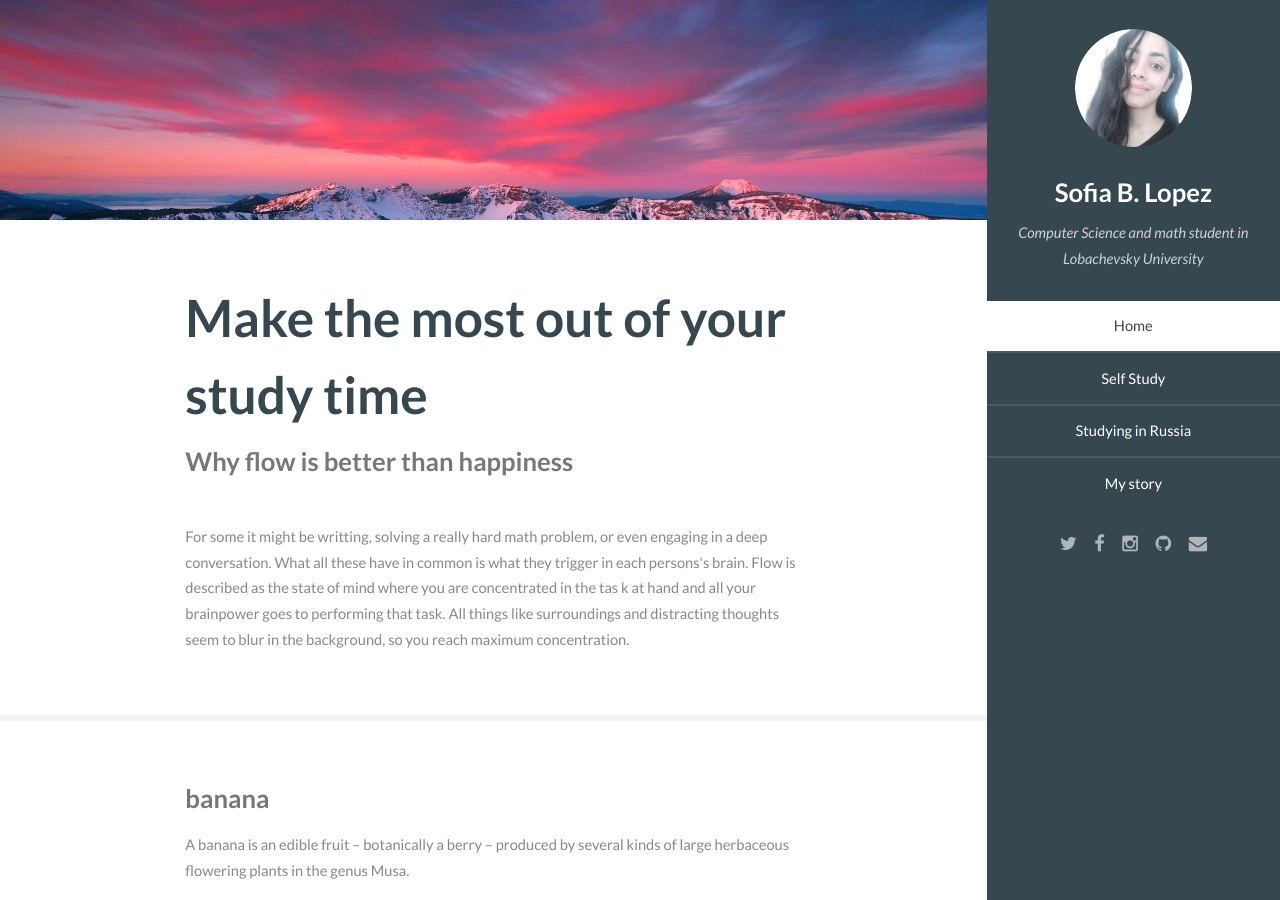
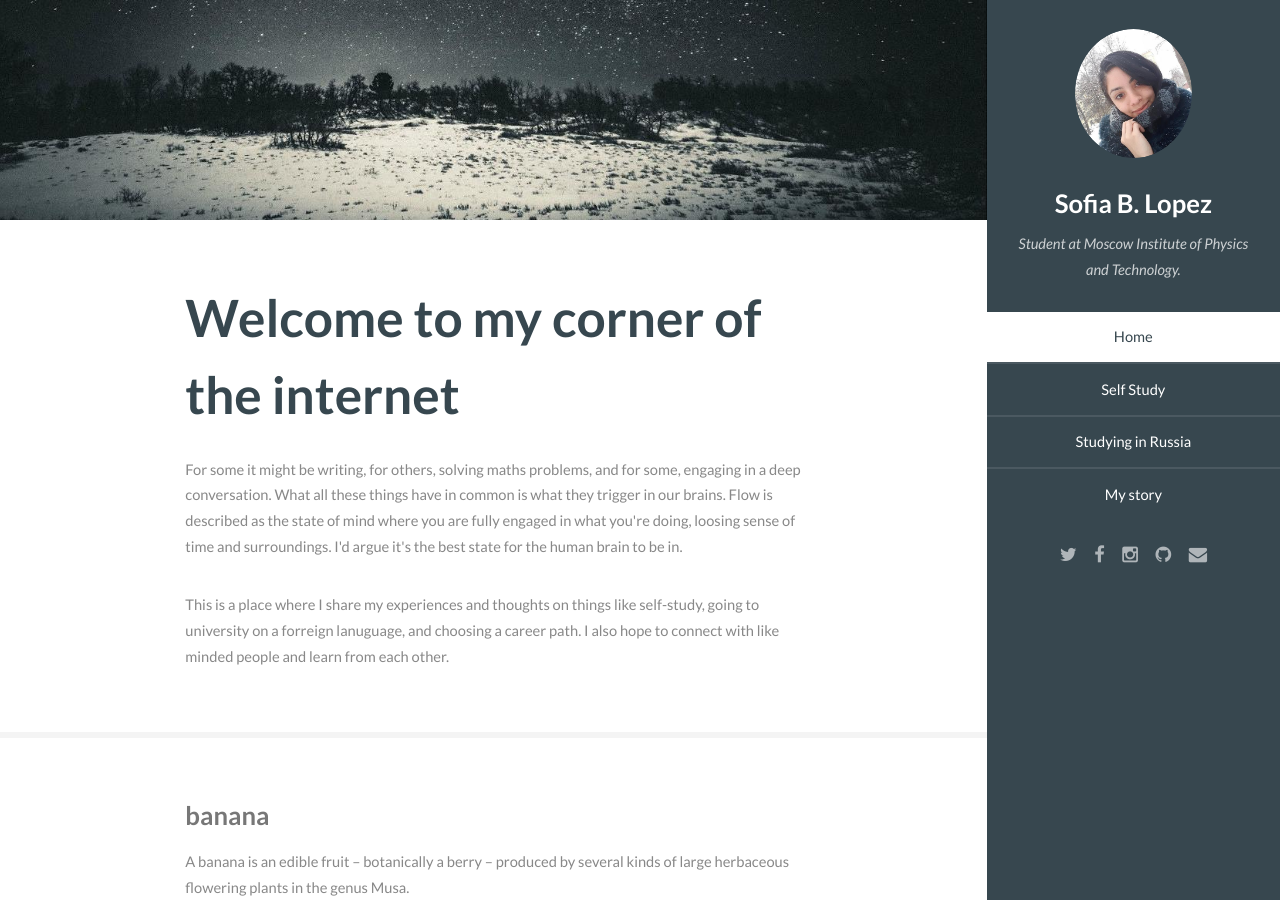
Before and after one commit to sofiabelen/sofiabelen.github.io, a Jekyll site: the page built from index.html, in a window 1280 px wide and 900 px high. Built offline with Jekyll 4.4.1, drawn with Linux system fonts in a browser that asks for light colours; the list of posts is cut into pages by our own code.

Commit message:
Change main page

```diff
--- a/Gemfile
+++ b/Gemfile
@@ -25,8 +25,7 @@ group :jekyll_plugins do
   gem "jekyll-seo-tag"
 end
 
-# Windows does not include zoneinfo files, so bundle the tzinfo-data gem
-gem "tzinfo-data", platforms: [:mingw, :mswin, :x64_mingw, :jruby]
+gem 'sassc'
 
 # Performance-booster for watching directories on Windows
 gem "wdm", "~> 0.1.0" if Gem.win_platform?
--- a/_config.yml
+++ b/_config.yml
@@ -6,9 +6,8 @@ description: > # this means to ignore newlines until "baseurl:"
   line in _config.yml. It will appear in your document head meta (for
   Google search results) and in your feed.xml site description.
 baseurl: "" # the subpath of your site, e.g. /blog/
-url: "http://lifelongflow.tk" # the base hostname & protocol for your site
-twitter_username: jekyllrb
-github_username:  jekyll
+url: "http://justanotherstudent.tk" # the base hostname & protocol for your site
+github_username:  sofiabelen
 
 # Build settings
 markdown: kramdown
--- a/_includes/head.html
+++ b/_includes/head.html
@@ -1,6 +1,6 @@
 
 	<head>
-		<title>Lifelong Flow</title>
+		<title>Just antoher student</title>
 		<meta http-equiv="content-type" content="text/html; charset=utf-8" />
 		<meta name="description" content="" />
 		<meta name="keywords" content="" />
--- a/_includes/header.html
+++ b/_includes/header.html
@@ -3,7 +3,7 @@
         <header>
             <span class="image avatar"><img src="{{ site.baseurl }}/images/avatar.jpg" alt="" /></span>
             <h1 id="logo"><a href="{{ site.baseurl }}/">Sofia B. Lopez</a></h1>
-            <p>Computer Science and math student in Lobachevsky University<br />
+            <p>Student at Moscow Institute of Physics and Technology.<br />
             </p>
         </header>
 
--- a/index.html
+++ b/index.html
@@ -1,7 +1,7 @@
 ---
 layout: default
-title: Make the most out of your study time
-subtitle: Why flow is better than happiness
+title: Welcome to my corner of the internet
+subtitle:
 cant: 10
 ---
 
@@ -11,12 +11,8 @@ cant: 10
                 <h2>{{page.title}}</h2>
 		<p>{{page.subtitle}}</p>
             </header>
-	<p>For some it might be writting, solving a really hard math problem, or even
- engaging in a deep conversation. What all these have in common is what they trigger in each
-persons's brain. Flow is described as the state of mind where you are concentrated in the tas
-k at hand and all your brainpower goes to performing that task. All things like surroundings
-and distracting thoughts seem to blur in the background, so you reach maximum concentration.
-</p>
+	<p>For some it might be writing, for others, solving maths problems, and for some, engaging in a deep conversation. What all these things have in common is what they trigger in our brains. Flow is described as the state of mind where you are fully engaged in what you're doing, loosing sense of time and surroundings. I'd argue it's the best state for the human brain to be in.</p>
+        <p>This is a place where I share my experiences and thoughts on things like self-study, going to university on a forreign lanuguage, and choosing a career path. I also hope to connect with like minded people and learn from each other.</p>
         </div>
     </section>
 
```
Also changed, not shown: Gemfile.lock, images/avatar.jpg, images/banner.jpg.
